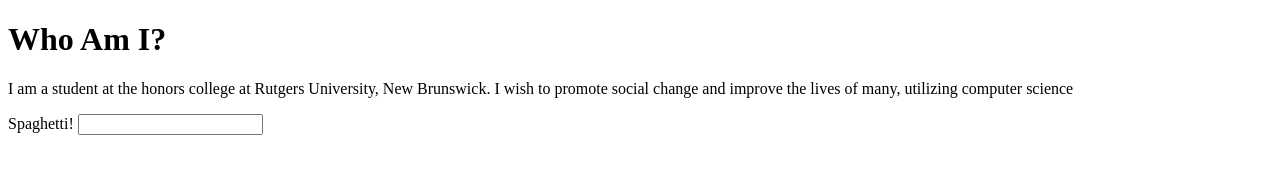
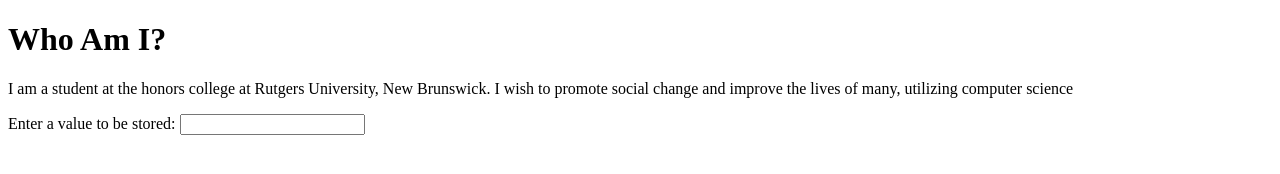
Before and after one commit to SamKG/SamKG.github.io, a plain HTML site: page index.html in a window 1280 px wide. Drawn offline with Linux system fonts and the light colour scheme.

Commit message:
Update index.html

```diff
--- a/index.html
+++ b/index.html
@@ -20,7 +20,7 @@
   <p> I am a student at the honors college at Rutgers University, New Brunswick. I wish to promote social change and improve the lives of many, utilizing computer science </p>
 </body>
   <form>
-    Spaghetti!
+    Enter a value to be stored:
     <input type="text" name="fname"><br>
   </form>
 
```
